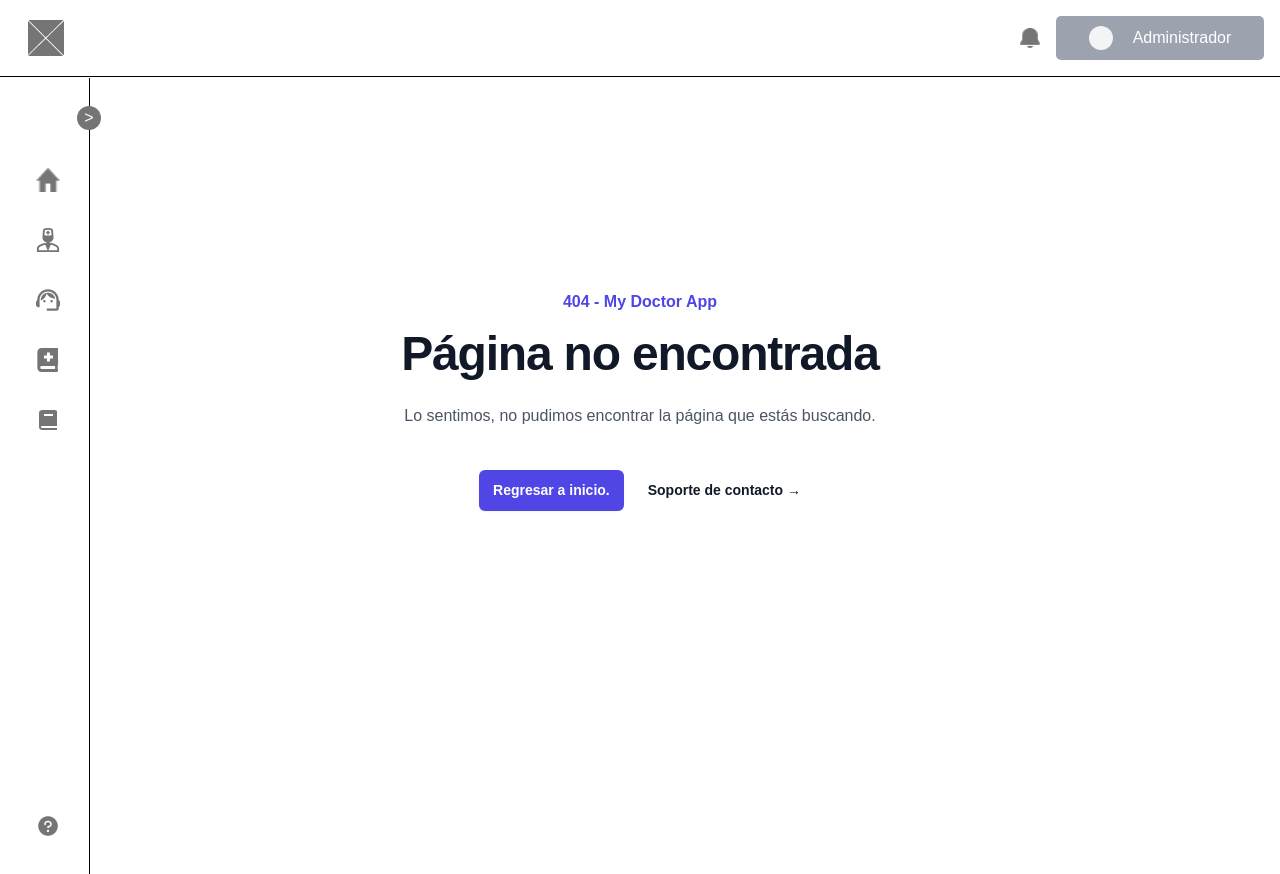
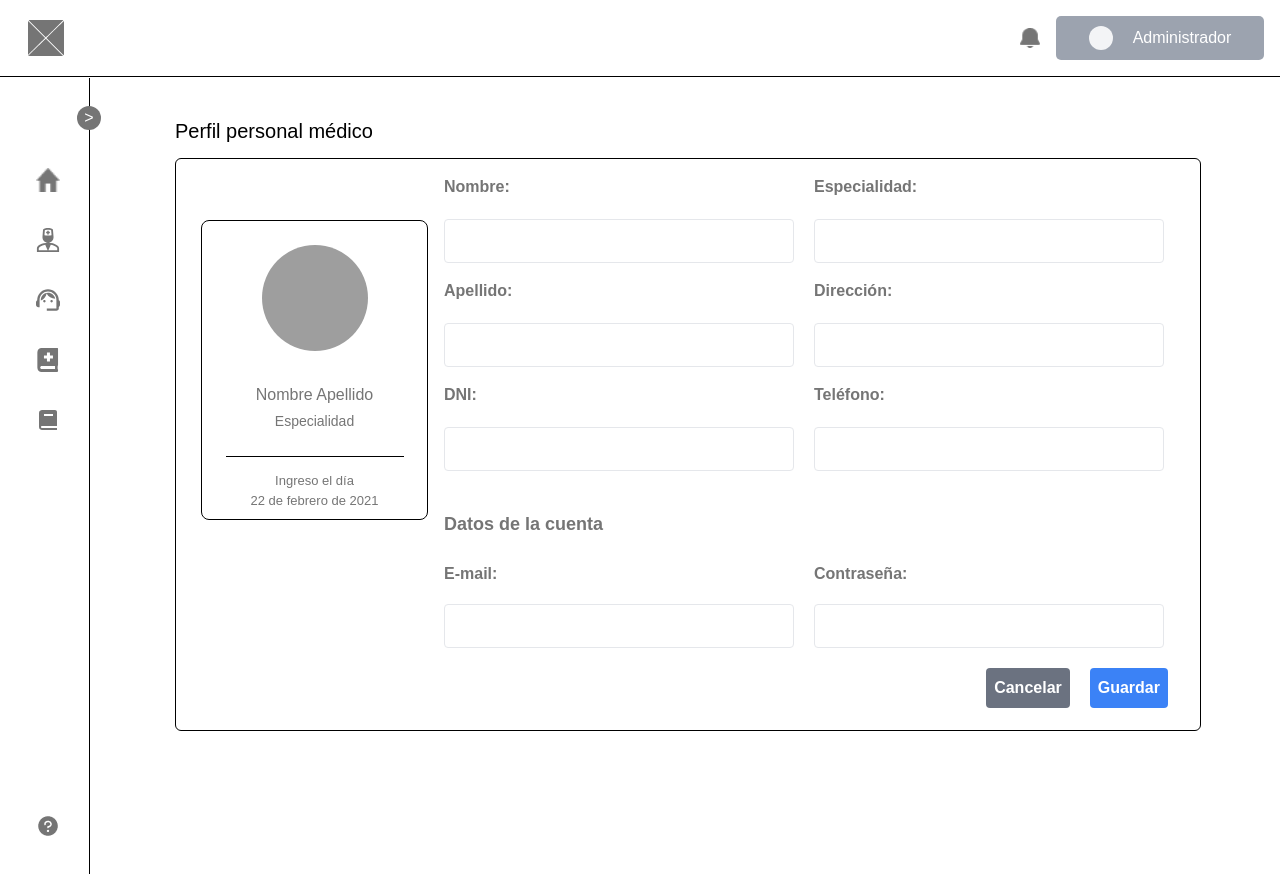
Before and after one commit to LautaroTnz/c17-56-T-Java, a React (Vite) app in the folder frontend/: page /perfilmedico in a window 1280 px wide. Before the commit this address had no page. Shown: the top 874 px of the page. Built offline with nearby package versions, Linux system fonts and the light colour scheme; grey boxes are pictures that could not be loaded.

Commit message:
Fix: New routes | Importaciones Barril | Inicio | - | Add: Terminado inicio | Iconos linkeables en sidebar & Navbar | CardFormularios | Formularios | Perfil Recepcionistas | Perfil médicos

```diff
--- a/frontend/src/App.jsx
+++ b/frontend/src/App.jsx
@@ -1,7 +1,7 @@
 import React from 'react';
 import { BrowserRouter, Routes, Route, useLocation } from 'react-router-dom';
 import './App.css';
-import { Home, Login } from './pages';
+import { Home, Login, PerfilMedico, PerfilRecepcionista } from './pages';
 import { NotFound } from './errors';
 import { Navbar, Sidebar } from './layouts';
 
@@ -29,8 +29,11 @@ function AppContent() {
       )}
       <Routes>
         <Route path='/' element={<Login />} />
+        <Route path='/*' element={<NotFound />} />
         <Route path='/inicio' element={<Home />} />
-        <Route path='/*' element={<NotFound />} />
+        <Route path='/perfilmedico' element={<PerfilMedico />} />
+        <Route path='/perfilrecepcionista' element={<PerfilRecepcionista />} />
+
       </Routes>
     </>
   );
--- /dev/null
+++ b/frontend/src/components/CardForm/CardForm.jsx
@@ -0,0 +1,29 @@
+import React from 'react'
+
+function CardForm( { data } ) {
+  return (
+    <div className='flex flex-col items-center text-center
+                    h-[300px] w-[227px] rounded-lg border border-black
+                    text-primarygrey
+    '>
+      <div className='mt-6'>
+        <img className='rounded-full h-[106px] w-[106px]' src={data?.imagen} alt="" />
+      </div>
+
+      <div >
+
+        <h1 className='text-[16px] mt-8'>Nombre Apellido</h1>
+        <p className='text-[14px] mt-1 '>{data?.especialidad}</p>
+        <hr className='border-t-1 border-black w-[178px] mt-6' />
+        <div>
+          <p className='text-[13px] mt-3.5'>Ingreso el día</p>
+          <p className='text-[13px]'>22 de febrero de 2021</p>
+        </div>
+
+      </div>
+
+    </div>
+  )
+}
+
+export default CardForm
--- /dev/null
+++ b/frontend/src/components/Form/Form.jsx
@@ -0,0 +1,91 @@
+import React from 'react'
+
+function Form( { data } ) {
+  return (
+    <div className="p-4 ">
+      <form className='w-full flex flex-col gap-6 text-primarygrey mb-[54px]'>
+
+        <div className='xl:flex xl:flex-row gap-5'>
+          {/* Primer grupo */}
+          <div className='xl:flex xl:flex-col'>
+            <div className="xl:gap-3
+            mb-4 flex flex-col gap-2.5">
+              <label htmlFor="nombre" className="block text-primarygrey font-bold mb-2 ">Nombre:</label>
+              <input type="text" id="nombre" name="nombre" placeholder="" className="xl:h-11 xl:w-[350px]
+              h-[50px] appearance-none border rounded w-full py-2 px-3 text-gray-700 leading-tight focus:outline-none focus:shadow-outline" />
+            </div>
+
+            <div className="xl:gap-3
+            mb-4 flex flex-col gap-2.5">
+              <label htmlFor="apellido" className="block text-primarygrey font-bold mb-2">Apellido:</label>
+              <input type="text" id="apellido" name="apellido" placeholder="" className="xl:h-11 xl:w-[350px]
+              h-[50px] appearance-none border rounded w-full py-2 px-3 text-gray-700 leading-tight focus:outline-none focus:shadow-outline" />
+            </div>
+
+            <div className="xl:gap-3
+            mb-4 flex flex-col gap-2.5">
+              <label htmlFor="dni" className="block text-primarygrey font-bold mb-2">DNI:</label>
+              <input type="text" id="dni" name="dni" placeholder="" className="xl:h-11 xl:w-[350px]
+              h-[50px] appearance-none border rounded w-full py-2 px-3 text-gray-700 leading-tight focus:outline-none focus:shadow-outline" />
+            </div>
+          </div>
+
+          {/* Segundo grupo */}
+          <div className='xl:flex xl:flex-col'>
+            <div className="xl:gap-3
+            mb-4 flex flex-col gap-2.5">
+              <label htmlFor="especialidad" className="block text-primarygrey font-bold mb-2">{data?.especialidad}:</label>
+              <input type="text" id="especialidad" name="especialidad" placeholder="" className="xl:h-11 xl:w-[350px]
+              h-[50px] appearance-none border rounded w-full py-2 px-3 text-gray-700 leading-tight focus:outline-none focus:shadow-outline" />
+            </div>
+
+            <div className="xl:gap-3
+            mb-4 flex flex-col gap-2.5">
+              <label htmlFor="direccion" className="block text-primarygrey font-bold mb-2">Dirección:</label>
+              <input type="text" id="direccion" name="direccion" placeholder="" className="xl:h-11 xl:w-[350px]
+              h-[50px] appearance-none border rounded w-full py-2 px-3 text-gray-700 leading-tight focus:outline-none focus:shadow-outline" />
+            </div>
+
+            <div className="xl:gap-3
+            mb-4 flex flex-col gap-2.5">
+              <label htmlFor="telefono" className="block text-primarygrey font-bold mb-2">Teléfono:</label>
+              <input type="text" id="telefono" name="telefono" placeholder="" className="xl:h-11 xl:w-[350px]
+              h-[50px] appearance-none border rounded w-full py-2 px-3 text-gray-700 leading-tight focus:outline-none focus:shadow-outline" />
+            </div>
+          </div>
+
+        </div>
+        <h1 className="xl:mt-0 xl:mb-0
+        text-lg font-bold mb-6 mt-9">
+          Datos de la cuenta
+          </h1>
+        {/* Tercer grupo */}
+        <div className='xl:flex xl:flex-row xl:gap-5'>
+          <div className="mb-4 flex flex-col gap-2.5">
+            <label htmlFor="email" className="block text-primarygrey font-bold mb-2">E-mail:</label>
+            <input type="email" id="email" name="email" placeholder="" className="xl:h-11 xl:w-[350px]
+            h-[50px] appearance-none border rounded w-full py-2 px-3 text-gray-700 leading-tight focus:outline-none focus:shadow-outline" />
+          </div>
+
+          <div className="xl:mb-0
+          mb-6 flex flex-col gap-2.5">
+            <label htmlFor="password" className="block text-primarygrey font-bold mb-2">Contraseña:</label>
+            <input type="password" id="password" name="password" placeholder="" className="xl:h-11 xl:w-[350px]
+            h-[50px] appearance-none border rounded w-full py-2 px-3 text-gray-700 leading-tight focus:outline-none focus:shadow-outline" />
+          </div>
+
+
+        </div>
+        {/* Botones */}
+        <div className="xl:flex xl:justify-end xl:gap-5 xl:ml-[724px] xl:mt-[-20px]
+        flex justify-end gap-5 ">
+          <button type="button" className="bg-gray-500 hover:bg-gray-700 text-white font-bold py-2 px-2 rounded focus:outline-none focus:shadow-outline">Cancelar</button>
+          <button type="submit" className="bg-blue-500 hover:bg-blue-700 text-white font-bold py-2 px-2 rounded focus:outline-none focus:shadow-outline">Guardar</button>
+        </div>
+
+      </form>
+    </div>
+  );
+}
+
+export default Form
--- a/frontend/src/components/index.js
+++ b/frontend/src/components/index.js
@@ -2,3 +2,5 @@ export { default as FormLogin } from './FormLogin/FormLogin';
 export { default as InicioTable} from './Table/InicioTable'
 export { default as CardRecepcionista} from './CardRecepcionista/CardRecepcionista'
 export { default as CardUniones} from './CardUniones/CardUniones'
+export { default as CardForm } from './CardForm/CardForm'
+export { default as Form } from './Form/Form'
--- a/frontend/src/layouts/Navbar/Navbar.jsx
+++ b/frontend/src/layouts/Navbar/Navbar.jsx
@@ -63,15 +63,15 @@ function Navbar() {
                         <div className="md:hidden mt-2 relative z-50 flex flex-col ">
                             <div className="flex flex-row">
                                 <img className="h-6 w-6 mt-1.5" src={IconInicio} alt="Inicio" />
-                                <a href="#" className="block text-black px-3 py-2">Inicio</a>
+                                <a href="/inicio" className="block text-black px-3 py-2">Inicio</a>
                             </div>
                             <div className="flex flex-row">
                                 <img className="h-6 w-6 mt-1.5" src={IconDoctor} alt="Inicio" />
-                                <a href="#" className="block text-black px-3 py-2">Crear perfil médico</a>
+                                <a href="/perfilmedico" className="block text-black px-3 py-2">Crear perfil médico</a>
                             </div>
                             <div className="flex flex-row">
                                 <img className="h-6 w-6 mt-1.5" src={IconReception} alt="Inicio" />
-                                <a href="#" className="block text-black px-3 py-2">Crear perfil recepcionista</a>
+                                <a href="/perfilrecepcionista" className="block text-black px-3 py-2">Crear perfil recepcionista</a>
                             </div>
                             <div className="flex flex-row">
                                 <img className="h-6 w-6 mt-1.5" src={IconBookMedical} alt="Inicio" />
--- /dev/null
+++ b/frontend/src/pages/PerfilMedico/PerfilMedico.jsx
@@ -0,0 +1,38 @@
+import React from 'react'
+import { CardForm, Form } from '../../components'
+
+const dataMedico = {
+    especialidad: 'Especialidad',
+    imagen: "https://encrypted-tbn0.gstatic.com/images?q=tbn:ANd9GcS4QeNbxV5_oeH7Iuxx-KoqlrdUffr_j-zse_2P_3tl8w&s",
+}
+
+function PerfilMedico() {
+    return (
+        <div className='flex justify-center'>
+            <div className='
+            mt-[100px] ml-4 mr-4 xl:mt-20 xl:ml-24 xl:mr-0'>
+
+                <div className='hidden xl:flex xl:justify-start xl:mt-[36px] xl:mb-3 '>
+                    <h1 className='text-[20px] '>Perfil personal médico</h1>
+                </div>
+
+                <div className='xl:w-[1026px] xl:h-[573px]
+                    xl:flex xl:flex-row xl:border xl:border-black xl:rounded-md xl: xl:'>
+
+                    <div className='xl:ml-[25px] xl:mt-[61px]
+                    mb-[40px] flex justify-center'>
+                        <CardForm data={dataMedico} />
+                    </div>
+
+                    <div className='w-[328px]'>
+                        <Form data={dataMedico} />
+                    </div>
+
+                </div>
+
+            </div>
+        </div>
+    )
+}
+
+export default PerfilMedico
--- /dev/null
+++ b/frontend/src/pages/PerfilRecepcionista/PerfilRecepcionista.jsx
@@ -0,0 +1,38 @@
+import React from 'react'
+import { CardForm, Form } from '../../components'
+
+const dataRecepcionista = {
+    especialidad: 'Sector',
+    imagen: "https://static.vecteezy.com/system/resources/previews/006/974/405/non_2x/receptionist-line-circle-background-icon-vector.jpg",
+}
+
+function PerfilRecepcionista() {
+  return (
+    <div className='flex justify-center'>
+    <div className='
+    mt-[100px] ml-4 mr-4 xl:mt-20 xl:ml-24 xl:mr-0'>
+
+        <div className='hidden xl:flex xl:justify-start xl:mt-[36px] xl:mb-3 '>
+            <h1 className='text-[20px] '>Perfil personal recepcionista</h1>
+        </div>
+
+        <div className='xl:w-[1026px] xl:h-[573px]
+            xl:flex xl:flex-row xl:border xl:border-black xl:rounded-md xl: xl:'>
+
+            <div className='xl:ml-[25px] xl:mt-[61px]
+            mb-[40px] flex justify-center'>
+                <CardForm data={dataRecepcionista} />
+            </div>
+
+            <div className='w-[328px]'>
+                <Form data={dataRecepcionista} />
+            </div>
+
+        </div>
+
+    </div>
+</div>
+  )
+}
+
+export default PerfilRecepcionista
--- a/frontend/src/pages/home/Home.jsx
+++ b/frontend/src/pages/home/Home.jsx
@@ -42,7 +42,7 @@ const estadisticas2 = {
 const estadisticas3 = {
     titulo: 'Recepcionistas',
     pacientes: '105+',
-    descripcion: '10 rec. se crearon esta semana'
+    descripcion: '10 recepcionistas se crearon esta semana'
 };
 
 function Home() {
--- a/frontend/src/pages/index.js
+++ b/frontend/src/pages/index.js
@@ -1,2 +1,4 @@
 export { default as Login } from './Login/Login';
 export { default as Home } from './home/Home';
+export { default as PerfilMedico } from './PerfilMedico/PerfilMedico'
+export { default as PerfilRecepcionista } from './PerfilRecepcionista/PerfilRecepcionista'
```
Also changed, not shown: frontend/src/layouts/Sidebar/Sidebar.jsx (+17 -2 lines).
